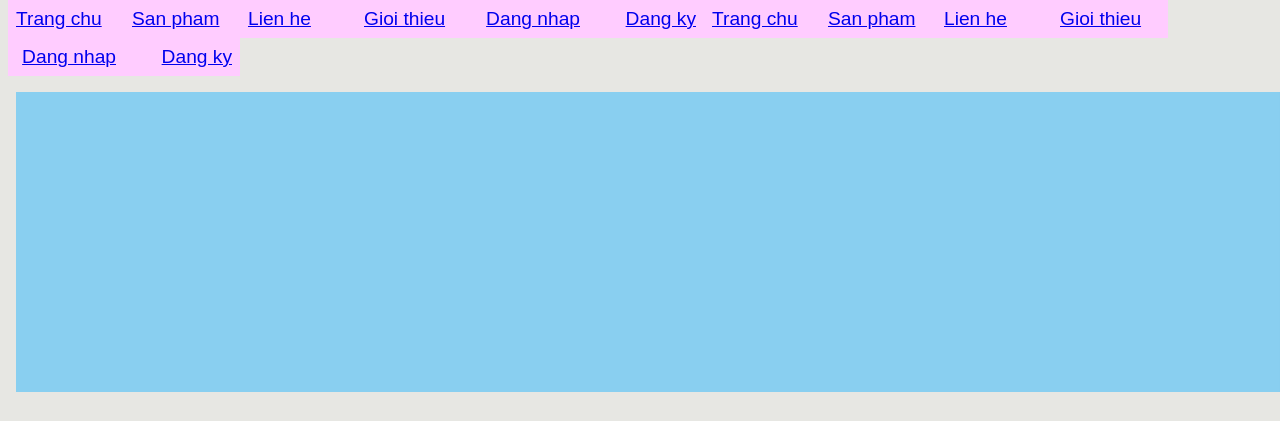
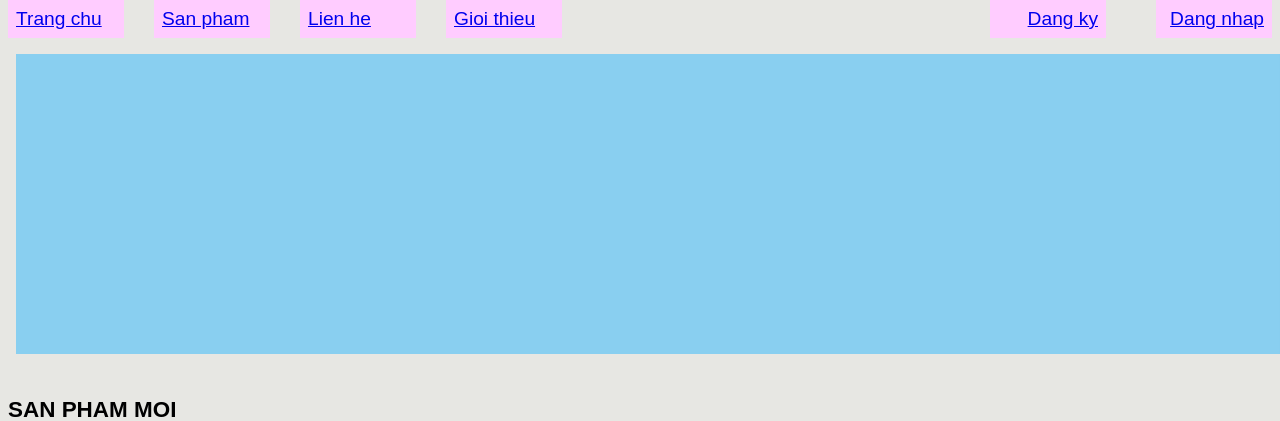
Before and after one commit to Tylro/Uni, a PHP site: page /exam.html in a window 1280 px wide. Shown: the part 70-491 px from the top of the page. Run offline with PHP 8.4, Linux system fonts and the light colour scheme.

Commit message:
new commit

```diff
--- a/NM LTWeb/On tap/exam.html
+++ b/NM LTWeb/On tap/exam.html
@@ -1,44 +1,34 @@
 <!DOCTYPE html >
 <html lang="en">
+
 <head>
     <meta charset="UTF-8" />
     <title> Trang web mau</title>
-    <link href="main.css" rel="stylesheet"/>
+    <link href="main.css" rel="stylesheet" />
 </head>
+
 <body>
     <header>
-            <img id="header-img" src="Black.png" alt="Anh header"/>
+        <img id="header-img" src="Black.png" alt="Anh header" />
 
     </header>
     <main>
         <div>
-                <ul id="nav-bar" >
-                    <li class ="nav-item"><a href = "#">Trang chu</a></li>
-                    <li class ="nav-item"><a href = "#">San pham</a></li>
-                    <li class ="nav-item"><a href = "#">Lien he</a></li>
-                    <li class ="nav-item"><a href = "#">Gioi thieu</a></li>
-
+            <ul id="nav">
+                <li class="trai"><a href="#">Trang chu</a></li>
+                <li class="trai"><a href="#">San pham</a></li>
+                <li class="trai"><a href="#">Lien he</a></li>
+                <li class="trai"><a href="#">Gioi thieu</a></li>
+                <li class="phai"><a id="login" href="#">Dang nhap</a></li>
+                <li class="phai"><a id="login" href="#">Dang ky </a></li>
         </div>
-            <div>
-                <ul>
-                    <li class ="nav-item"><a id="login" href = "#" >Dang nhap</a></li>
-                    <li class ="nav-item"><a id = "login"href = "#">Dang ky </a></li>
-                </ul>
-            </div>
-            <ul id="nav-bar" >
-                <li class ="nav-item"><a href = "#">Trang chu</a></li>
-                <li class ="nav-item"><a href = "#">San pham</a></li>
-                <li class ="nav-item"><a href = "#">Lien he</a></li>
-                <li class ="nav-item"><a href = "#">Gioi thieu</a></li>
-                <li class ="nav-item"><a id="login" href = "#" >Dang nhap</a></li>
-                <li class ="nav-item"><a id = "login"href = "#">Dang ky </a></li>
-            </ul>
-            <img id="banner" src="banner.png" alt = " banner" />
+        <img id="banner" src="banner.png" alt=" banner" />
         <h3>SAN PHAM MOI</h3>
         <a href="#">Xem tat ca</a>
-            <img src="red.png"/>
-            <img src="green.png"/>
-            <img src="blue.png"/>
+        <img src="red.png" />
+        <img src="green.png" />
+        <img src="blue.png" />
     </main>
 </body>
+
 </html>
--- a/NM LTWeb/On tap/main.css
+++ b/NM LTWeb/On tap/main.css
@@ -1,31 +1,52 @@
 html {
-    font: 32px Arial,Helvetica, sans-serif;
+    font: 32px Arial, Helvetica, sans-serif;
     font-size: 1.2rem;
     background-color: rgb(231, 231, 227);
 }
-header{
+
+header {
     width: 100%;
     height: 62px;
 }
-ul{
+
+ul {
     list-style-type: none;
     margin: 0;
     padding: 0;
 }
-#login{
+
+#login {
     float: right;
 }
+
 li {
-    float:left;
+    float: left;
 }
+
 #header-img {
     width: 100%;
     height: 62px;
 }
-.nav-item {
+
+.trai {
     display: block;
+    float: left;
     width: 100px;
+    height: auto;
     background-color: #FFCCFF;
+    text-align: justify;
+    margin-right: 30px;
+    padding: 8px;
+}
+
+.phai {
+    display: block;
+    float: right;
+    width: 100px;
+    height: auto;
+    background-color: #FFCCFF;
+    text-align: justify;
+    margin-left: 50px;
     padding: 8px;
 }
 
```
Lines whose indentation alone changed are shown as unchanged.
